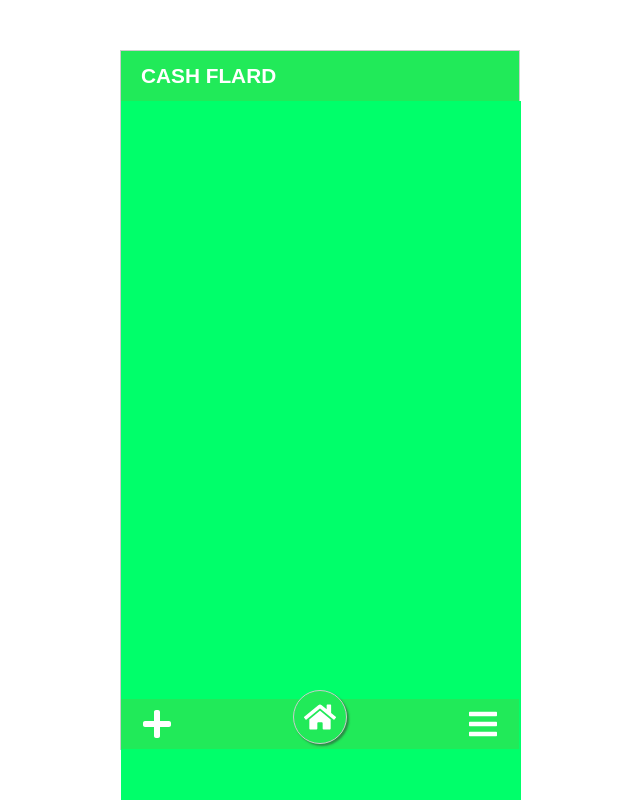
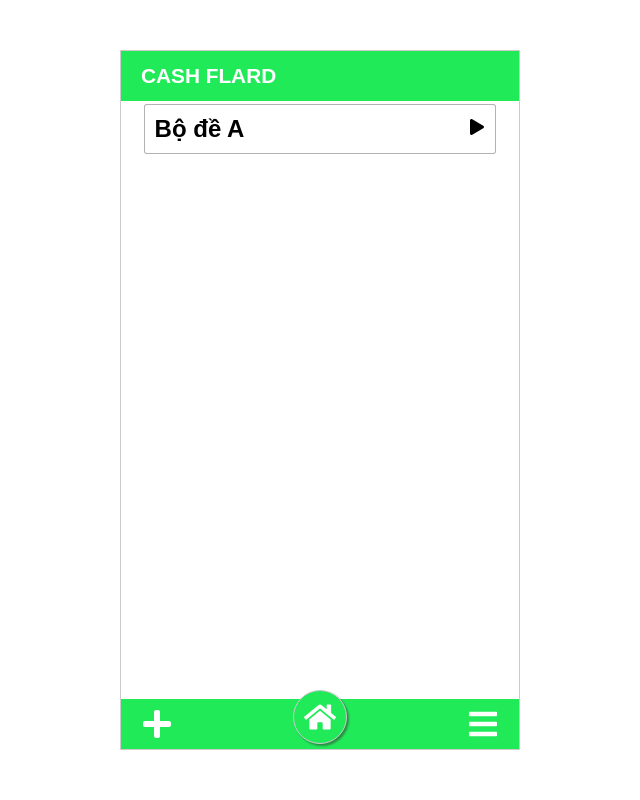
Before and after one commit to Spidust/CashFlard, a React (Vite) app: page / in a window 1280 px wide. Shown: the whole page, without its empty margins (320-960 px from the left). Built offline with nearby package versions, Linux system fonts and the light colour scheme.

Commit message:
Menu toggle

```diff
--- a/package.json
+++ b/package.json
@@ -4,7 +4,7 @@
   "version": "0.0.0",
   "type": "module",
   "scripts": {
-    "dev": "vite",
+    "dev": "vite --host",
     "build": "vite build",
     "lint": "eslint . --ext js,jsx --report-unused-disable-directives --max-warnings 0",
     "preview": "vite preview"
--- a/src/App.jsx
+++ b/src/App.jsx
@@ -3,16 +3,19 @@ import Card from "./component/Card/Card";
 import ControlBar from "./component/ControlBar";
 import TopicSets from "./component/Home/TopicSets";
 import TopBar from "./component/TopBar";
-
-import { BrowserRouter as Router, Routes, Route } from "react-router-dom";
 import Menu from "./component/Home/Menu";
 
+import { useState } from "react";
+import { BrowserRouter as Router, Routes, Route } from "react-router-dom";
+
 function App() {
+  const [active, setActive] = useState(false);
+
   return (
     <div className="app">
       <Router>
         <TopBar></TopBar>
-        <Menu />
+        {active && <Menu quit={() => setActive(false)} />}
 
         <Routes>
           <Route path="/">
@@ -20,7 +23,7 @@ function App() {
             <Route path="card/:topicId/:id" element={<Card />}></Route>
           </Route>
         </Routes>
-        <ControlBar></ControlBar>
+        <ControlBar openMenu={() => setActive(true)}></ControlBar>
       </Router>
     </div>
   );
--- a/src/assets/css/home/Menu.css
+++ b/src/assets/css/home/Menu.css
@@ -1,17 +1,31 @@
 .menu {
   animation: appear 0.5s ease;
 
-  max-width: 400px;
+  max-width: 398px;
   max-height: 700px;
-  height: 100vh;
+  height: calc(100vh - 100px);
   width: 100vw;
 
-  background-color: rgb(0, 255, 106);
+  position: relative;
+
+  background-color: var(--primary-color);
 }
 
-.menu.active {
-  transform: translateX(0);
-  opacity: 1;
+.menu .quit {
+  bottom: 0;
+  top: 90%;
+
+  color: white;
+}
+
+.menu__item {
+  display: flex;
+  padding: 10px 10px;
+
+  color: white;
+
+  cursor: pointer;
+  margin-bottom: 2px;
 }
 
 @keyframes appear {
--- a/src/component/ControlBar.jsx
+++ b/src/component/ControlBar.jsx
@@ -4,7 +4,7 @@ import { Link } from "react-router-dom";
 import CreateModal from "./Home/CreateModal";
 import { useState } from "react";
 
-function ControlBar() {
+function ControlBar(props) {
   const [creating, setCreating] = useState(false);
   return (
     <>
@@ -15,7 +15,7 @@ function ControlBar() {
         <Link to="/" className="home-btn hover-up">
           <FaHome />
         </Link>
-        <div className="menu-btn">
+        <div className="menu-btn" onClick={props.openMenu}>
           <FaBars />
         </div>
       </div>
--- a/src/component/Home/Menu.jsx
+++ b/src/component/Home/Menu.jsx
@@ -1,13 +1,15 @@
 import React, { useState } from "react";
+import { FaTimes } from "react-icons/fa";
 import "../../assets/css/home/Menu.css";
 
-function Menu() {
-  const [active, setActive] = useState(false);
+function Menu(props) {
   return (
-    <div
-      className={"menu " + (active ? "active" : "")}
-      onClick={() => setActive(true)}
-    ></div>
+    <div className="menu" onClick={() => setActive(true)}>
+      <FaTimes className="quit" onClick={props.quit}></FaTimes>
+
+      <div className="menu__item">Liên hệ</div>
+      <div className="menu__item">Github</div>
+    </div>
   );
 }
 
```
